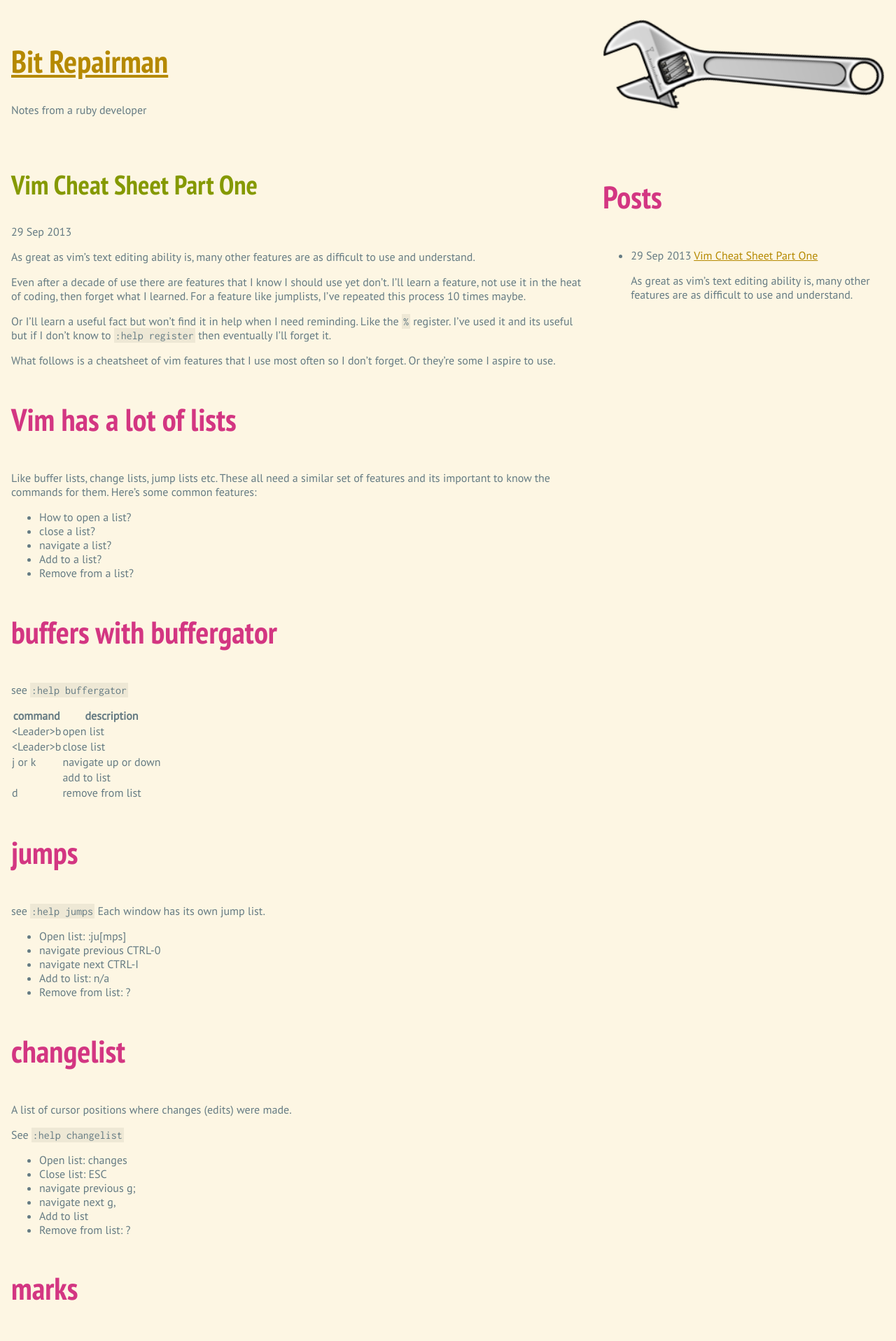
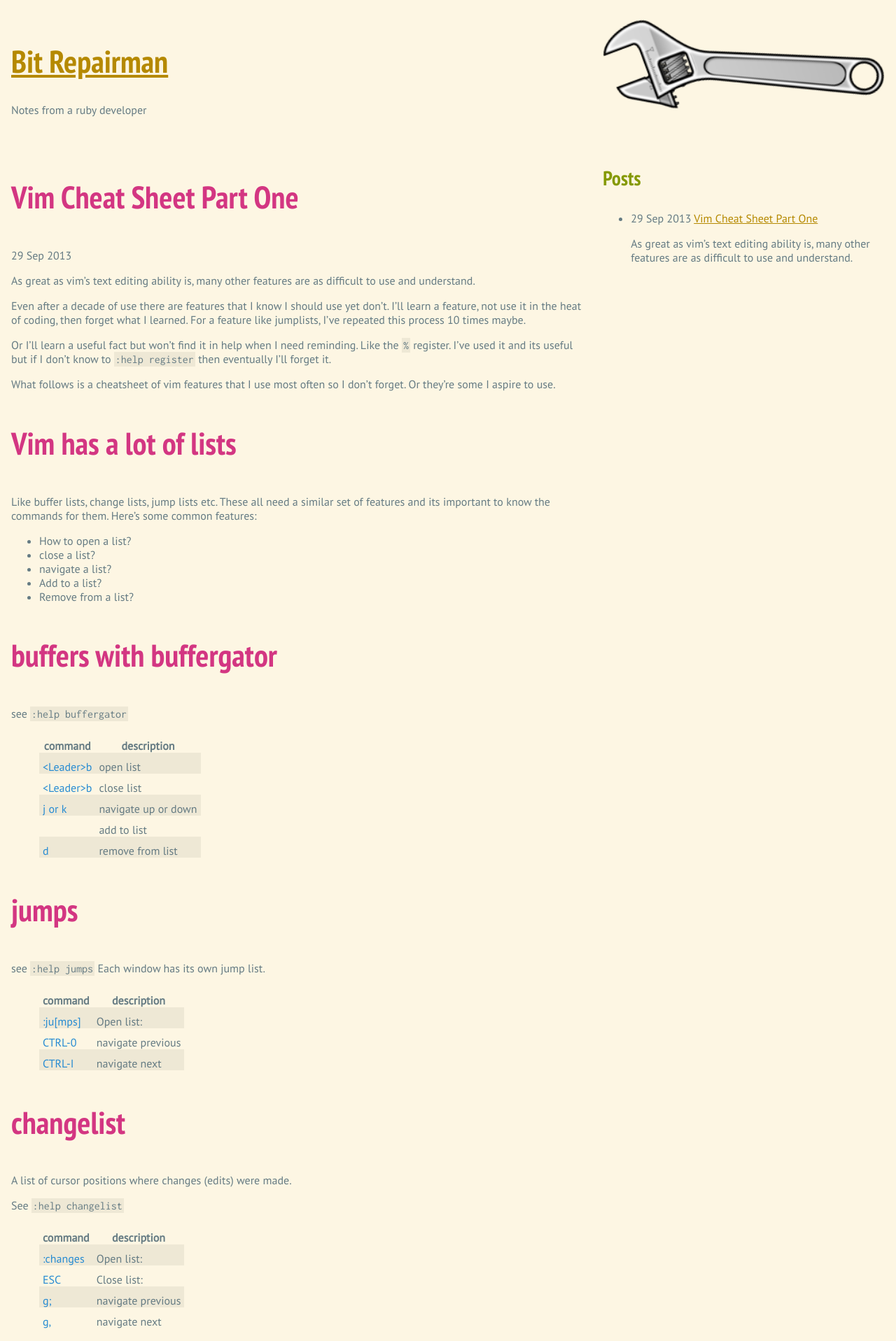
Before and after one commit to ajh/ajh.github.io, a Jekyll site: the page built from _posts/2013-09-29-vim_cheat_sheet_part_one.md, in a window 1280 px wide. Shown: the top 1917 px of the page at 70% size. Built offline with Jekyll 4.4.1, drawn with Linux system fonts in a browser that asks for light colours; Markdown is read by kramdown in place of the engine named in the settings; some of the changed text lies outside the part shown.

Commit message:
Use table everywhere. And style them.

```diff
--- a/_layouts/post.html
+++ b/_layouts/post.html
@@ -3,13 +3,13 @@ layout: default
 ---
 
 <article class="post col span_2_of_3">
-  <h2>{{ page.title }}</h2>
+  <h1>{{ page.title }}</h1>
   <p class="meta">{{ page.date | date_to_string }}</p>
   {{ content }}
 </article>
 
 <aside class="col span_1_of_3">
-  <h1>Posts</h1>
+  <h3>Posts</h3>
   <ul class="posts">
     {% for post in site.posts %}
       <li class="post">
--- a/_posts/2013-09-29-vim_cheat_sheet_part_one.md
+++ b/_posts/2013-09-29-vim_cheat_sheet_part_one.md
@@ -35,24 +35,24 @@ Here's some common features:
 
 see `:help buffergator`
 
-| command | description |
-| ------- | ----------- |
-| \<Leader\>b | open list |
-| \<Leader\>b | close list |
-| j or k | navigate up or down |
-| | add to list |
-| d | remove from list |
+| command     | description         |
+| -------     | -----------         |
+| \<Leader\>b | open list           |
+| \<Leader\>b | close list          |
+| j or k      | navigate up or down |
+|             | add to list         |
+| d           | remove from list    |
 
 # jumps
 
 see `:help jumps`
 Each window has its own jump list.
 
-- Open list: :ju[mps]
-- navigate previous CTRL-0
-- navigate next CTRL-I
-- Add to list: n/a
-- Remove from list: ?
+| command  | description       |
+| -------  | -----------       |
+| :ju[mps] | Open list:        |
+| CTRL-0   | navigate previous |
+| CTRL-I   | navigate next     |
 
 # changelist
 
@@ -60,12 +60,12 @@ A list of cursor positions where changes (edits) were made.
 
 See `:help changelist`
 
-- Open list: changes
-- Close list: ESC
-- navigate previous g;
-- navigate next g,
-- Add to list
-- Remove from list: ?
+| command  | description       |
+| -------  | -----------       |
+| :changes | Open list:        |
+| ESC      | Close list:       |
+| g;       | navigate previous |
+| g,       | navigate next     |
 
 # marks
 
@@ -77,23 +77,24 @@ Lowercase marks 'a to 'z are remembered as long as the file remains in
 the buffer list. Uppercase marks 'A to 'Z include the file name.  {Vi:
 no uppercase marks} You can use them to jump from file to file.
 
-- Open list :marks
-- close list ESC
-- navigate to mark \`{marks}
-- Add mark m{a-zA-Z}
-- remove mark :delm[arks] {marks} or :delm[arks]!
+| command                             | description      |
+| -------                             | -----------      |
+| :marks                              | Open list        |
+| ESC                                 | close list       |
+| \`{marks}                           | navigate to mark |
+| m{a-zA-Z}                           | Add mark         |
+| :delm[arks] {marks} or :delm[arks]! | remove mark      |
 
 # registers
 
 See `:help copy-move`
 
-- Open list :reg[isters]
-- display context of register :reg[isters] {arg} or :di[splay] {arg}
-- close list ESC
-- navigate
-- To add prefix a command with "{arg} like "xyy to yank line to register
-  x
-- remove
+| command                                                           | description                 |
+| -------                                                           | -----------                 |
+| :reg[isters]                                                      | Open list                   |
+| :reg[isters] {arg} or :di[splay] {arg}                            | display context of register |
+| ESC                                                               | close list                  |
+| prefix a command with "{arg} like "xyy to yank line to register x | To add                      |
 
 ## types of registers
 
@@ -109,7 +110,9 @@ This isn't a complete list, just ones I find useful
 
 The alternate is most likely the previously edited file.
 
-- toggle between current file and alternate file CTRL-^
+| command | description                                    |
+| ------- | -----------                                    |
+| CTRL-^  | toggle between current file and alternate file |
 
 # tags
 
@@ -121,11 +124,12 @@ My prefered ways to start a tag search:
 
 Jumping to a tag will create an item on the tag stack
 
-- Open list :tags
-- close list ESC
-- previous :po[p] or CTRL-T
-- next :ta[g]
-- remove mark ?
+| command          | description |
+| -------          | ----------- |
+| :tags            | Open list   |
+| ESC              | close list  |
+| :po[p] or CTRL-T | previous    |
+| :ta[g]           | next        |
 
 ## tag-matchlist
 
@@ -134,10 +138,13 @@ see `:help tag-matchlist`
 A search may find several matching tags. Each match is put into a match
 list.
 
-- Open list :ts[elect]
-- close list ESC
-- navigate by typing number of desired match
-- or next match :tn[ext], previous match :tp[revious]
+| command                        | description    |
+| -------                        | -----------    |
+| :ts[elect]                     | Open list      |
+| ESC                            | close list     |
+| typing number of desired match | navigate       |
+| :tn[ext]                       | or next match  |
+| :tp[revious]                   | previous match |
 
 # quickfix
 
@@ -146,13 +153,13 @@ here as well.
 
 see `:help quickfix`
 
-- Open list: :cope[n]
-- close list: :ccl[ose]
-- navigate in list jk
-- navigate next :cn[ext]
-- navigate previous :cp[revious]
-- Add to list: n/a
-- Remove from list: n/a
+| command      | description       |
+| -------      | -----------       |
+| :cope[n]     | Open list:        |
+| :ccl[ose]    | close list:       |
+| jk           | navigate in list  |
+| :cn[ext]     | navigate next     |
+| :cp[revious] | navigate previous |
 
 # undo branches
 
@@ -160,7 +167,9 @@ This adds branching to the basic undo (u and CTRL-R)
 
 see `:help undo-branches`
 
-- Open list: :undol[ist]
-- close list: ESC
-- go to older text state g-
-- go to newer text state g+
+| command     | description            |
+| -------     | -----------            |
+| :undol[ist] | Open list:             |
+| ESC         | close list:            |
+| g-          | go to older text state |
+| g+          | go to newer text state |
--- a/css/main.css
+++ b/css/main.css
@@ -20,3 +20,22 @@
   color:#fff;
   text-shadow: none;
 }
+
+/*Tables*/
+/*======*/
+
+article table {
+  margin-left: 40px;
+}
+
+article table td, article table th {
+  padding: 10px 5px 0 5px;
+}
+
+article table tbody tr:nth-child(odd) {
+  background: #eee8d5;
+}
+
+article table td:first-child {
+  color: #268bd2;
+}
```
